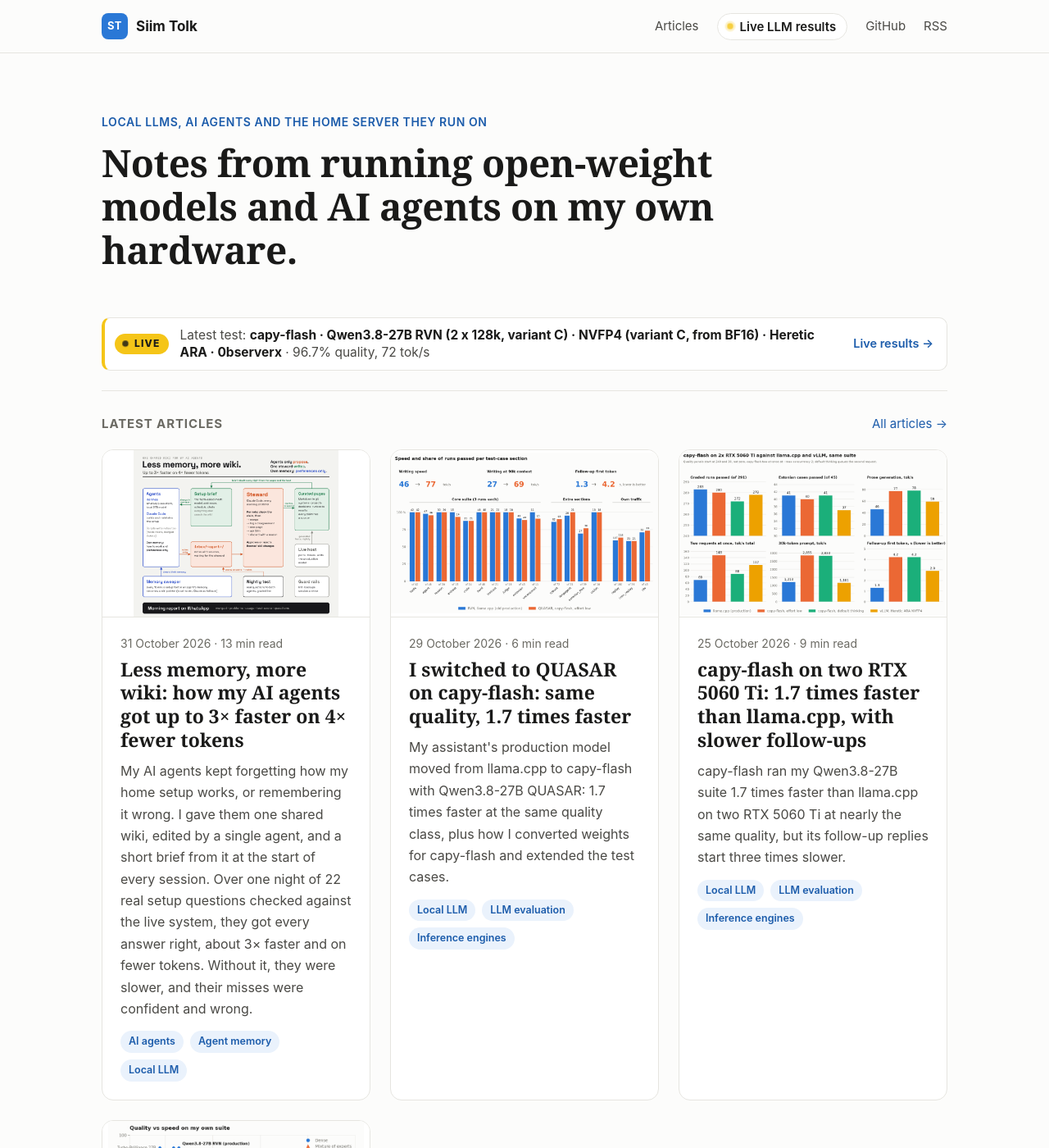
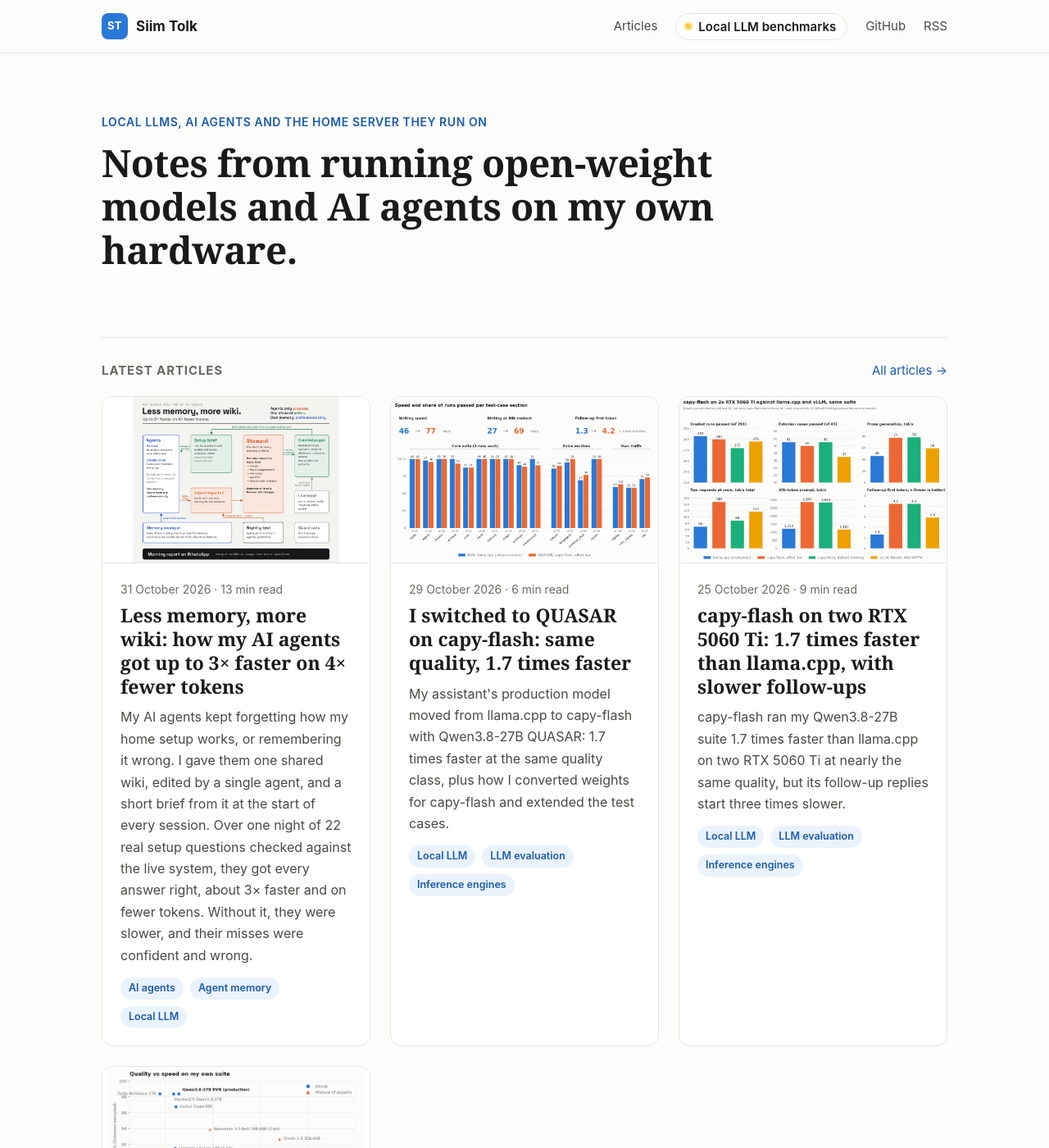
Before and after one commit to siimtolk/siimtolk.github.io, a Jekyll site: the page built from index.html, in a window 1280 px wide and 1400 px high. Shown: the whole window at 82% size. Built offline with Jekyll 4.4.1, drawn with Linux system fonts in a browser that asks for light colours.

Commit message:
Home: remove the live results banner; rename 'Live LLM results' to 'Local LLM benchmarks' (#6)
The nav link and the results page title now read 'Local LLM benchmarks'.
Unused banner CSS removed; the nav's pulsing dot keeps its keyframes.

Co-authored-by: Claude Opus 5.5 <noreply@anthropic.com>

```diff
--- a/_includes/header.html
+++ b/_includes/header.html
@@ -3,7 +3,7 @@
     <a class="brand" href="{{ '/' | relative_url }}"><span class="logo">ST</span>{{ site.title }}</a>
     <nav>
       <a href="{{ '/articles/' | relative_url }}">Articles</a>
-      <a class="nav-live" href="{{ '/results/' | relative_url }}">Live LLM results</a>
+      <a class="nav-live" href="{{ '/results/' | relative_url }}">Local LLM benchmarks</a>
       <a href="https://github.com/{{ site.github_username }}">GitHub</a>
       <a href="{{ '/feed.xml' | relative_url }}" title="RSS feed">RSS</a>
     </nav>
--- a/assets/css/style.scss
+++ b/assets/css/style.scss
@@ -87,19 +87,8 @@ nav a.nav-live:hover { color: var(--ink); border-color: #f5c518; box-shadow: 0 2
 .post-footer { padding: 28px 24px 72px; }
 .post-footer p { border-top: 1px solid var(--line); padding-top: 24px; color: var(--muted); font-size: 16px; }
 
-/* live results */
-.live-banner { display: flex; align-items: center; gap: 14px; background: var(--surface); border: 1px solid var(--line); border-left: 4px solid #f5c518;
-  border-radius: 10px; padding: 10px 16px 10px 12px; margin-bottom: 8px; color: var(--ink); text-decoration: none; font-size: 15.5px; line-height: 1.4;
-  transition: box-shadow .15s ease, transform .15s ease; }
-.live-banner:hover { box-shadow: 0 8px 22px rgba(0,0,0,.09); transform: translateY(-1px); }
-.live-pill { display: inline-flex; align-items: center; gap: 7px; background: #f5c518; color: #1a1a19; font-weight: 800; font-size: 12px; letter-spacing: .1em;
-  padding: 4px 10px 4px 9px; border-radius: 999px; flex: none; }
-.live-dot { width: 8px; height: 8px; border-radius: 50%; background: #1a1a19; animation: live-pulse 1.8s ease-in-out infinite; }
+/* live dot (nav) */
 @keyframes live-pulse { 0%, 100% { opacity: 1; transform: scale(1); } 50% { opacity: .25; transform: scale(.7); } }
-@media (prefers-reduced-motion: reduce) { .live-dot { animation: none; } }
-.live-text { flex: 1; color: var(--ink-2); } .live-text strong { color: var(--ink); }
-.live-go { color: var(--accent-ink); font-weight: 600; white-space: nowrap; font-size: 14.5px; }
-@media (max-width: 640px) { .live-banner { flex-wrap: wrap; row-gap: 6px; } .live-text { flex-basis: 100%; order: 3; } .live-go { margin-left: auto; } }
 
 /* live results page */
 .results h2.r-h { font-size: 15px; letter-spacing: .06em; text-transform: uppercase; color: var(--muted); margin: 40px 0 14px; border-top: 1px solid var(--line); padding-top: 24px; }
--- a/index.html
+++ b/index.html
@@ -7,16 +7,6 @@ layout: default
     <h1>Notes from running open-weight models and AI agents on my own hardware.</h1>
   </div>
 </section>
-{% assign board = site.data.results %}
-{% if board %}{% assign latest = board.models | where: "latest", true | sort: "started" | last %}{% assign setups = board.models | where: "latest", true | size %}
-<section class="wrap">
-  <a class="live-banner" href="{{ '/results/' | relative_url }}">
-    <span class="live-pill"><span class="live-dot" aria-hidden="true"></span>LIVE</span>
-    <span class="live-text">Latest test: <strong>{{ latest.name }}</strong> · {{ latest.pct | round: 1 }}% quality, {{ latest.prose | round }} tok/s</span>
-    <span class="live-go">Live results →</span>
-  </a>
-</section>
-{% endif %}
 <section class="wrap">
   <div class="section-head"><h2>Latest articles</h2><a href="{{ '/articles/' | relative_url }}">All articles →</a></div>
   <div class="cards">
--- a/results/index.html
+++ b/results/index.html
@@ -1,12 +1,12 @@
 ---
 layout: default
-title: Live local LLM benchmarks
+title: Local LLM benchmarks
 permalink: /results/
 description: Updated automatically after each benchmark run.
 ---
 {% assign d = site.data.results %}
 <section class="wrap list-page results">
-  <h1>Live local LLM benchmarks</h1>
+  <h1>Local LLM benchmarks</h1>
 
   <div class="r-info">
     <ul>
```
